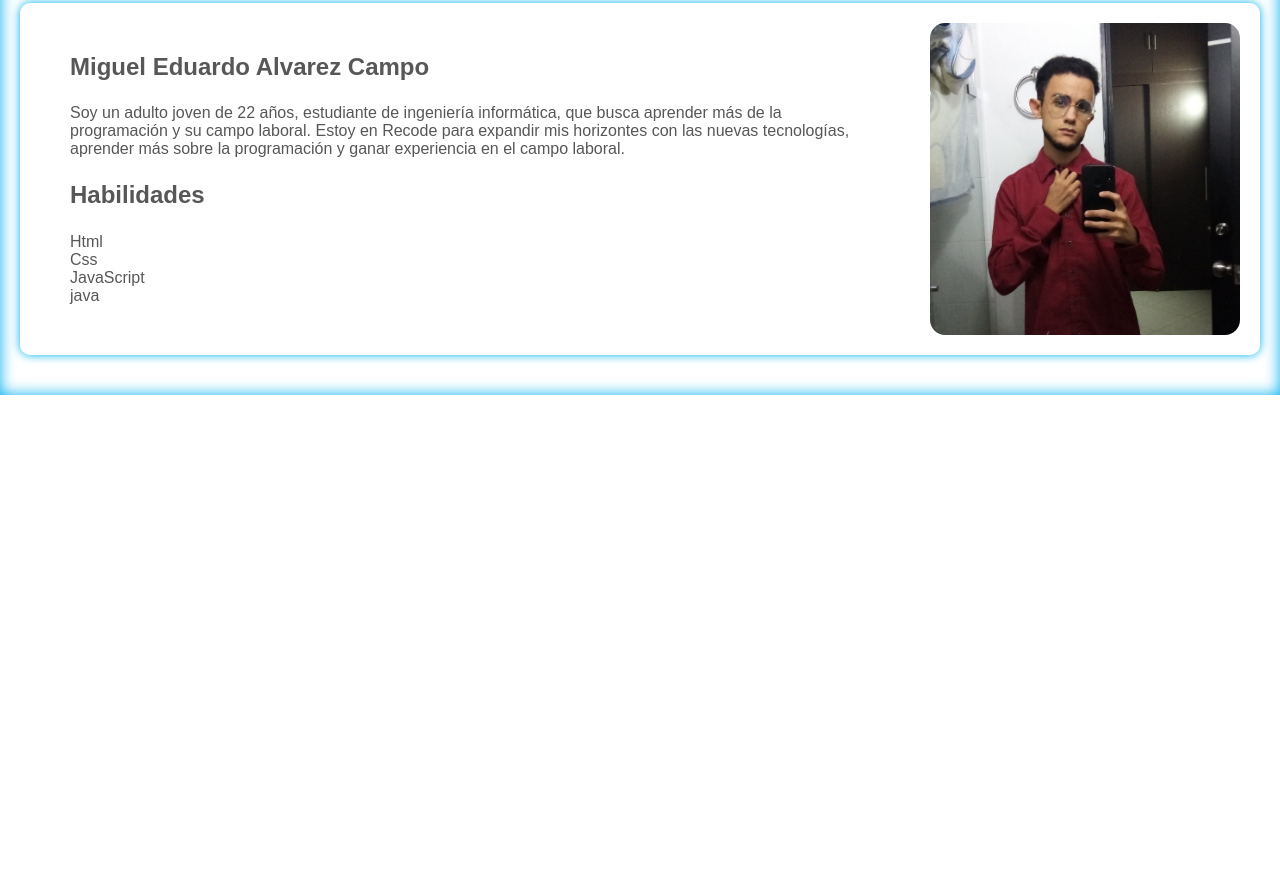
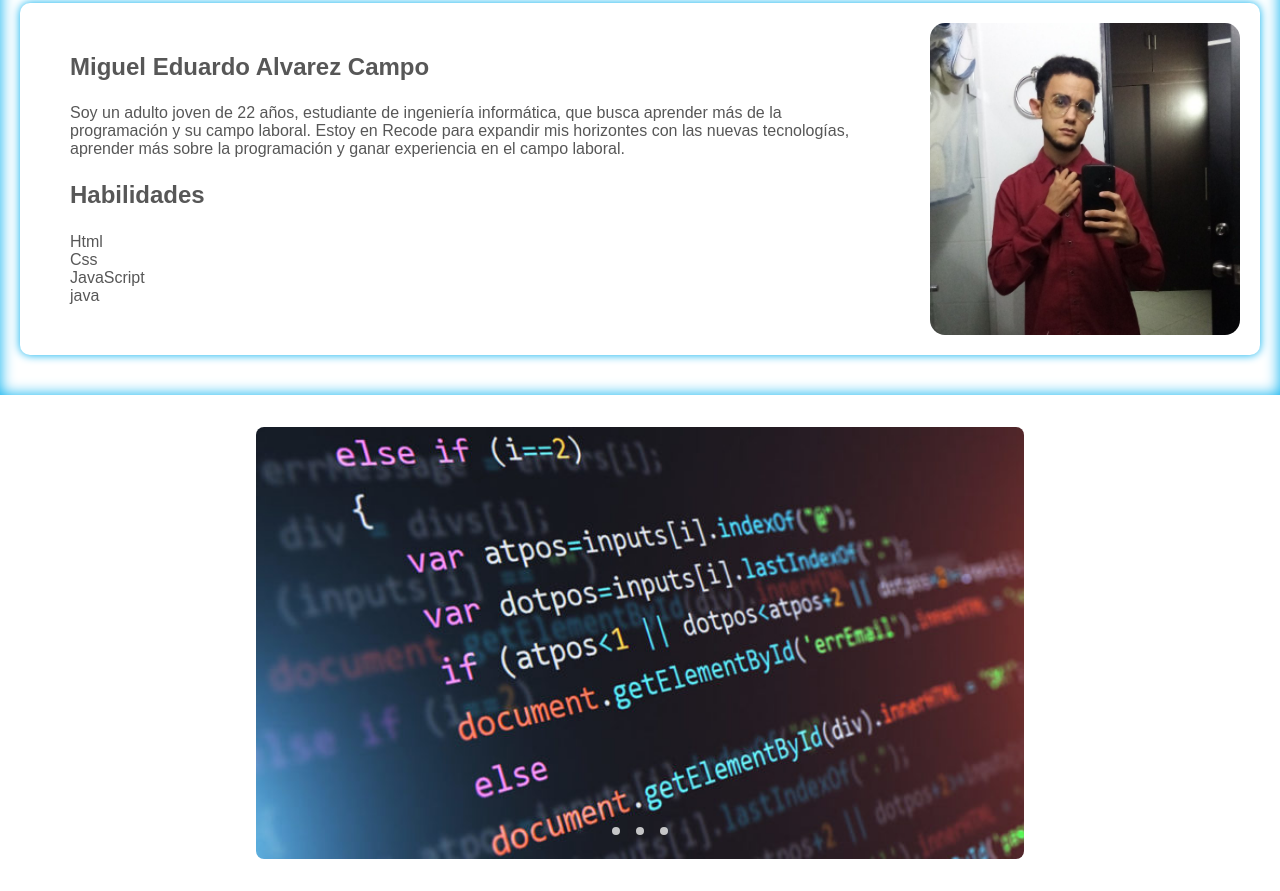
Before and after one commit to jpchaconcito/landing-page, a plain HTML site: page index.html in a window 1280 px wide. Shown: the part 1212-2103 px from the top of the page. Before the commit the page ends 1607 px from the top, so only its background shows below. Drawn offline with Linux system fonts and the light colour scheme.

Commit message:
(add) slider img

```diff
--- a/index.html
+++ b/index.html
@@ -9,6 +9,7 @@
     <link rel="stylesheet" href="public/style/Recode.css">
     <link rel="stylesheet" href="public/style/InfoPersonal.css">
     <link rel="shortcut icon" href="public/img/logo.png">
+    <link rel="stylesheet" href="public/style/Slider.css">
     <title>Comando Apache</title>
 </head>
 
@@ -82,7 +83,20 @@
             <img src="public/img/chamo.jpg" alt="Imagen de Chamo">
         </div>
     </section>
-
+    <section class="container">
+        <div class="slider-wrapper">
+            <div class="slider">
+                <img id="slide-1" src="public/img/imagenPrueba1.jpg" alt="Imagen1">
+                <img id="slide-2" src="public/img/imagenPrueba2.jpg" alt="Imagen2">
+                <img id="slide-3" src="public/img/imagenPrueba3.jpg" alt="Imagen3">
+            </div>
+            <div class="slider-nav">
+                <a href="#slide-1"></a>
+                <a href="#slide-2"></a>
+                <a href="#slide-3"></a>
+            </div>
+        </div>
+    </section>
 
 </body>
 
--- /dev/null
+++ b/public/style/Slider.css
@@ -0,0 +1,48 @@
+.container {
+    padding: 2rem;
+}
+
+.slider-wrapper {
+    position: relative;
+    max-width: 48rem;
+    margin: 0 auto;
+}
+
+.slider {
+    display: flex;
+    aspect-ratio: 16 / 9;
+    overflow-x: auto;
+    scroll-snap-type: x mandatory;
+    scroll-behavior: smooth;
+    box-shadow: 0 1.5rem 3rem --0.75rem hsla(0, 0%, 0%, 0.25);
+    border-radius: 0.5rem;
+}
+
+.slider img {
+    flex: 1 0 100%;
+    scroll-snap-align: start;
+    object-fit: cover;
+}
+
+.slider-nav {
+    display: flex;
+    column-gap: 1rem;
+    position: absolute;
+    bottom: 1.5rem;
+    left: 50%;
+    transform: translateX(-50%);
+    z-index: 1;
+}
+
+.slider-nav a {
+    width: 0.5rem;
+    height: 0.5rem;
+    border-radius: 50%;
+    background-color: #fff;
+    opacity: 0.75;
+    transition: opacity ease 250ms;
+}
+
+.slider-nav a:hover {
+    opacity: 1;
+}
```
Also changed, not shown: public/img/imagenPrueba1.jpg (added), public/img/imagenPrueba2.jpg (added), public/img/imagenPrueba3.jpg (added).
